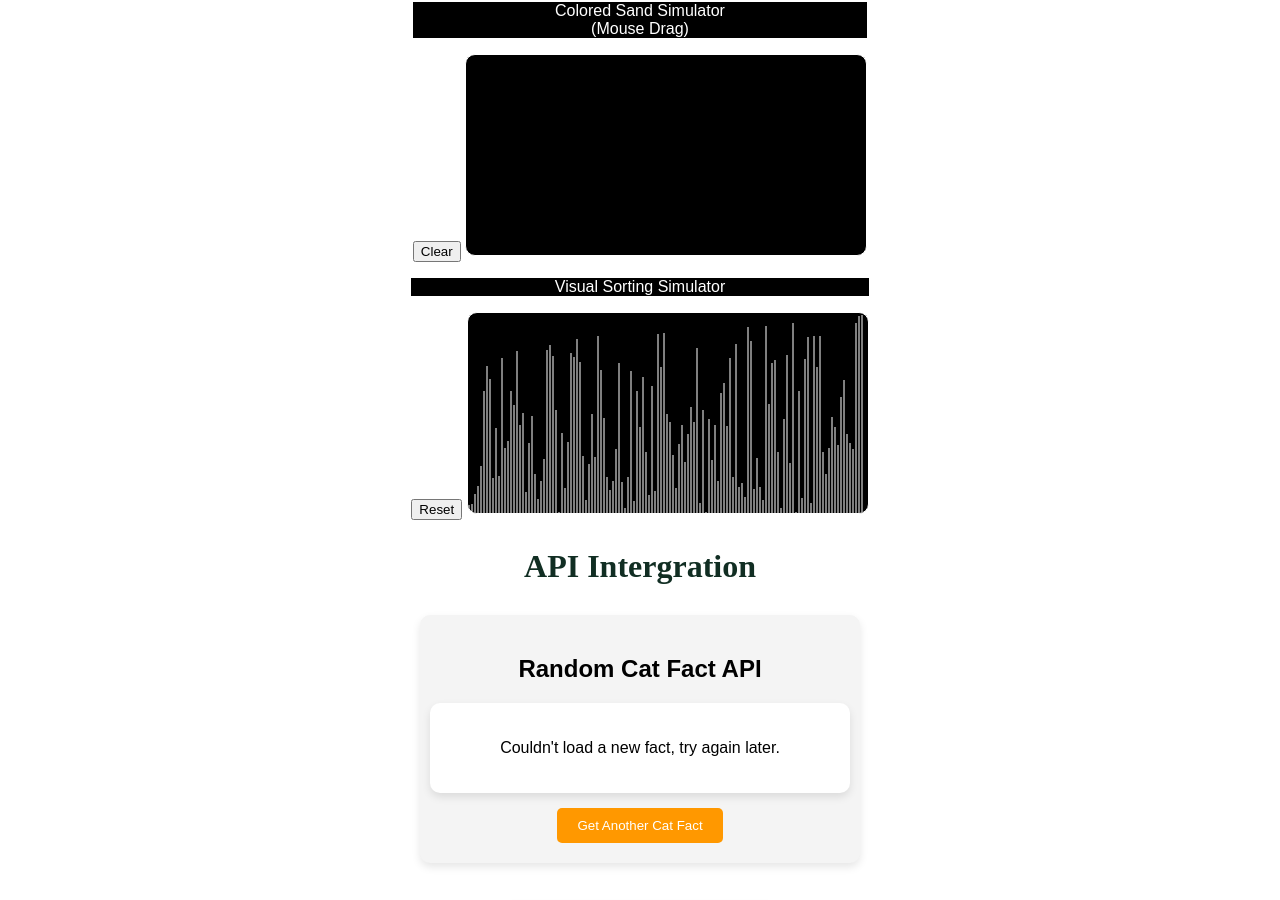
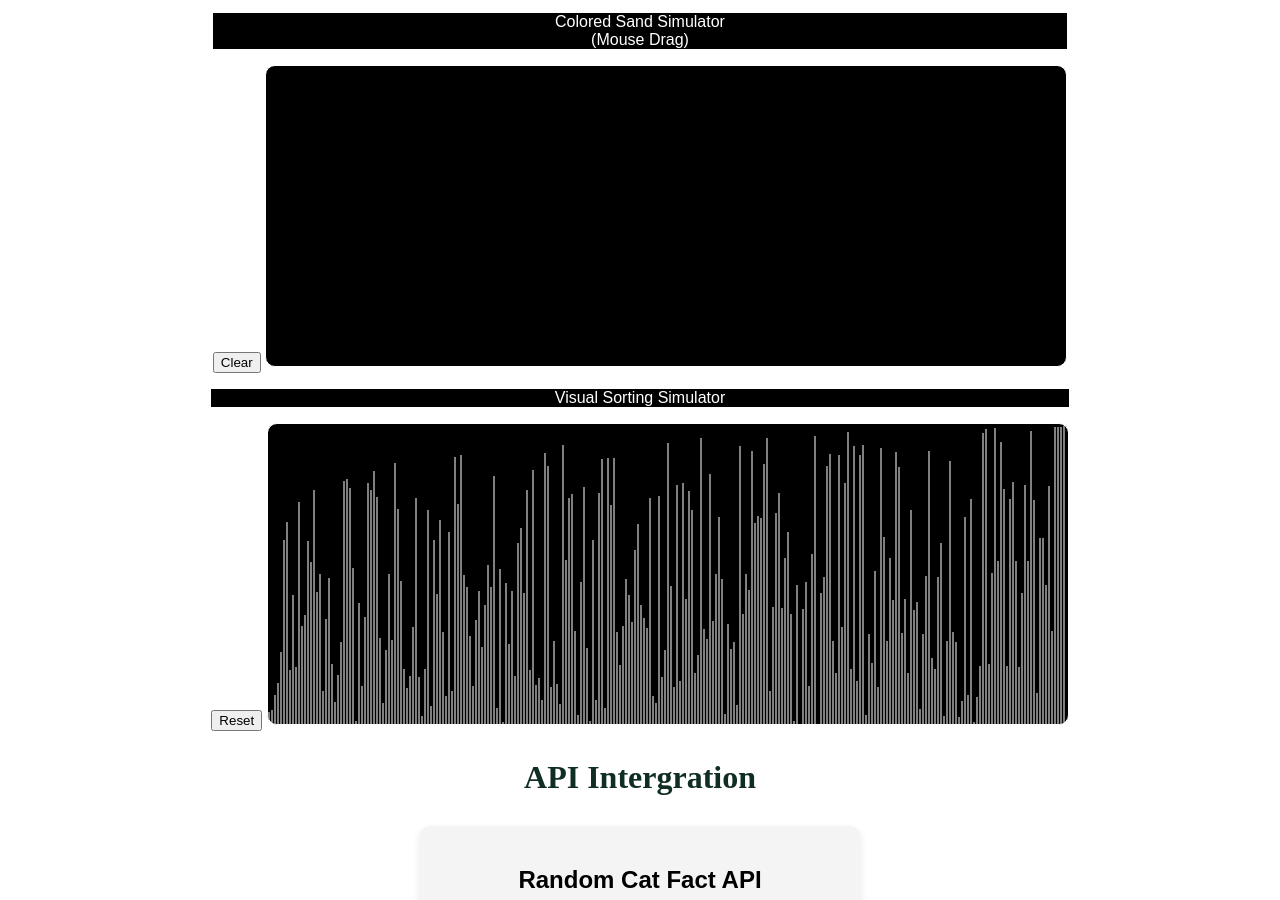
Before and after one commit to Akxifi/personalWebsite, a plain HTML site: page index.html in a window 1280 px wide. Shown: the part 431-1331 px from the top of the page. Drawn offline with nearby package versions, Linux system fonts and the light colour scheme; no server answers.

Commit message:
live update 1

```diff
--- a/fallingSand.js
+++ b/fallingSand.js
@@ -1,6 +1,6 @@
 const canvas = document.getElementById('myCanvas');
 const ctx = canvas.getContext('2d');
-const sandReset = document.getElementById('resetSand'); // Use document instead of canvas
+const sandReset = document.getElementById('resetSand');
 
 const width = canvas.width;
 const height = canvas.height;
@@ -8,6 +8,7 @@ const height = canvas.height;
 const grid = [];
 const colorGrid = [];
 
+// Initialize the grid and colorGrid arrays
 for (let i = 0; i < height; i++) {
     grid[i] = [];
     colorGrid[i] = [];
@@ -19,6 +20,7 @@ for (let i = 0; i < height; i++) {
 
 let isDragging = false;
 
+// Draw the grid on the canvas
 function drawGrid() {
     ctx.clearRect(0, 0, width, height);
 
@@ -32,6 +34,7 @@ function drawGrid() {
     }
 }
 
+// Update the grid to simulate the falling sand
 function updateGrid() {
     for (let i = height - 2; i >= 0; i--) {
         for (let j = 0; j < width; j++) {
@@ -45,6 +48,7 @@ function updateGrid() {
     }
 }
 
+// Function to add sand at a specific position
 function addSand(x, y) {
     x = Math.round(x);
     y = Math.round(y);
@@ -55,6 +59,7 @@ function addSand(x, y) {
     }
 }
 
+// Get mouse or touch position relative to the canvas
 function getMousePosition(event) {
     const rect = canvas.getBoundingClientRect();
     return {
@@ -63,25 +68,31 @@ function getMousePosition(event) {
     };
 }
 
+// Handle mouse events
 function handleMouseEvent(event) {
     const { x, y } = getMousePosition(event);
     if (isDragging) {
         addSand(x, y);
     }
+    event.preventDefault(); // Prevent default behavior to avoid moving the screen
 }
 
+// Handle touch events
 function handleTouchEvent(event) {
     const touch = event.touches[0];
     const { x, y } = getMousePosition(touch);
     if (isDragging) {
         addSand(x, y);
     }
+    event.preventDefault(); // Prevent default behavior to avoid moving the screen
 }
 
+// Mouse event listeners
 canvas.addEventListener('mousedown', function(event) {
     isDragging = true;
     const { x, y } = getMousePosition(event);
     addSand(x, y);
+    event.preventDefault(); // Prevent default behavior
 });
 
 canvas.addEventListener('mouseup', function() {
@@ -90,11 +101,13 @@ canvas.addEventListener('mouseup', function() {
 
 canvas.addEventListener('mousemove', handleMouseEvent);
 
+// Touch event listeners
 canvas.addEventListener('touchstart', function(event) {
     isDragging = true;
     const touch = event.touches[0];
     const { x, y } = getMousePosition(touch);
     addSand(x, y);
+    event.preventDefault(); // Prevent default behavior
 });
 
 canvas.addEventListener('touchend', function() {
@@ -103,12 +116,14 @@ canvas.addEventListener('touchend', function() {
 
 canvas.addEventListener('touchmove', handleTouchEvent);
 
+// Game loop to update and redraw the grid
 function gameLoop() {
     updateGrid();
     drawGrid();
     requestAnimationFrame(gameLoop);
 }
 
+// Function to reset the canvas and clear the grid
 function resetCanvas() {
     // Clear the grid and colorGrid arrays
     for (let i = 0; i < height; i++) {
--- a/index.html
+++ b/index.html
@@ -46,7 +46,7 @@
         <div class="canvas-container">
             <p style="background-color: black; color: white;">Colored Sand Simulator<br>(Mouse Drag) </p>
             <button id="resetSand">Clear</button>
-            <canvas id="myCanvas" width="400" height="200" style="border: 1px solid white;"></canvas>
+            <canvas id="myCanvas" width="800" height="300" style="border: 1px solid white;"></canvas>
         </div>
     </div>
 
@@ -54,7 +54,7 @@
         <div class="canvas-container">
             <p style="background-color: black; color: white;">Visual Sorting Simulator</p>
             <button id="resetSort">Reset</button>
-            <canvas id="sortCanvas" width="400" height="200" style="border: 1px solid white;"></canvas>
+            <canvas id="sortCanvas" width="800" height="300" style="border: 1px solid white;"></canvas>
         </div>
     </div>
     <br>
--- a/style.css
+++ b/style.css
@@ -69,6 +69,7 @@ li {
     display: inline;
     float: right;
     padding: 4px;
+    font-size: 25px;
 }
 a:link, a:visited {
     color: white;
--- a/visualSorting.js
+++ b/visualSorting.js
@@ -12,7 +12,7 @@ function initializeLines() {
     lineLengths = [];
     sortCtx.clearRect(0, 0, sortCanvas.width, sortCanvas.height);
 
-    for (let i = 0; i < 132; i++) {
+    for (let i = 0; i < 266; i++) {
         lineLengths.push(getRandomInt(sortCanvas.height));
     }
     drawLines();
@@ -45,7 +45,7 @@ function bubbleSort() {
 
     let n = lineLengths.length;
     let swapped;
-    let delay = 10;
+    let delay = 4;
 
     function sortStep(i, end) {
         if (i < end - 1) {
```
